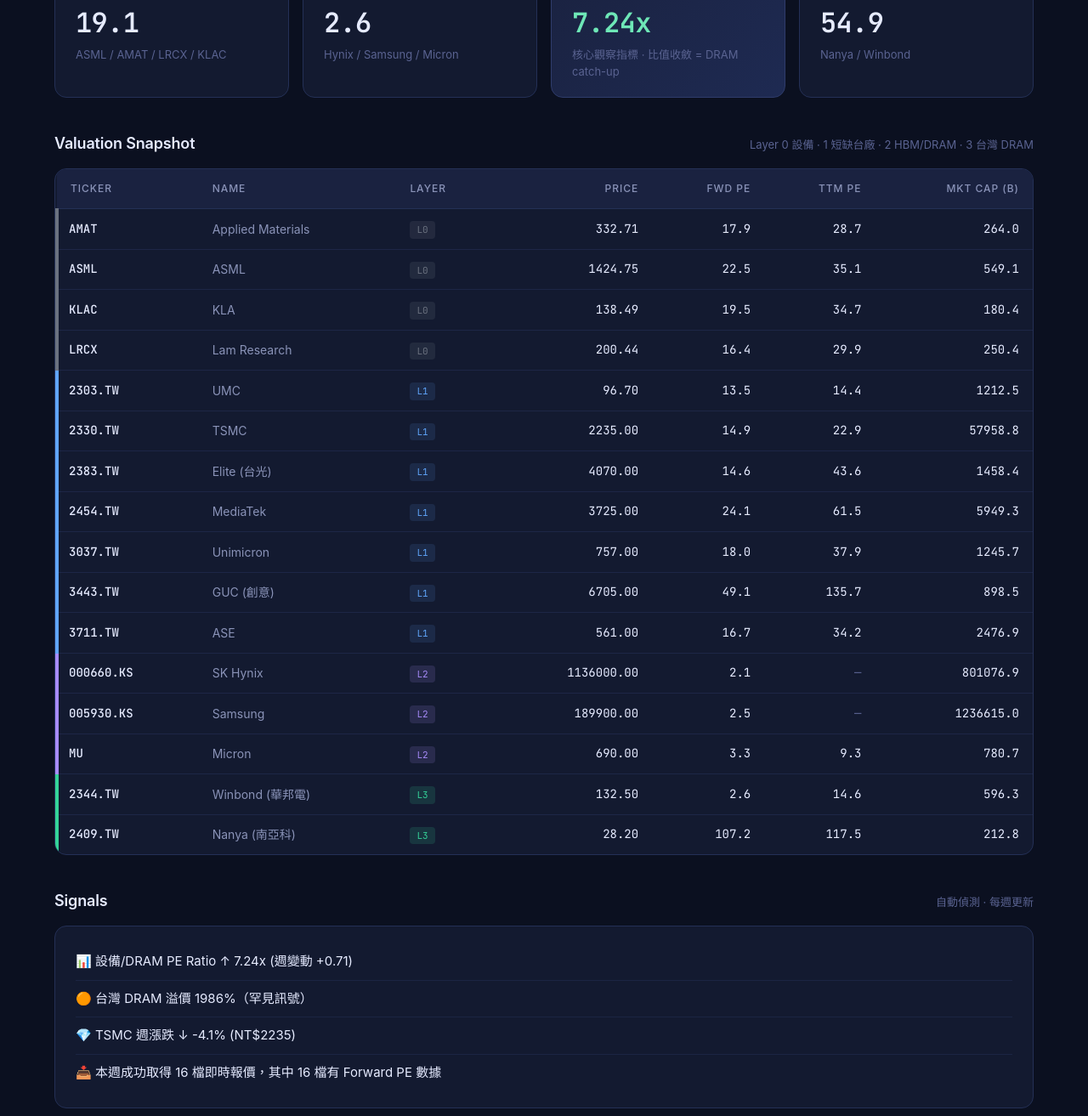
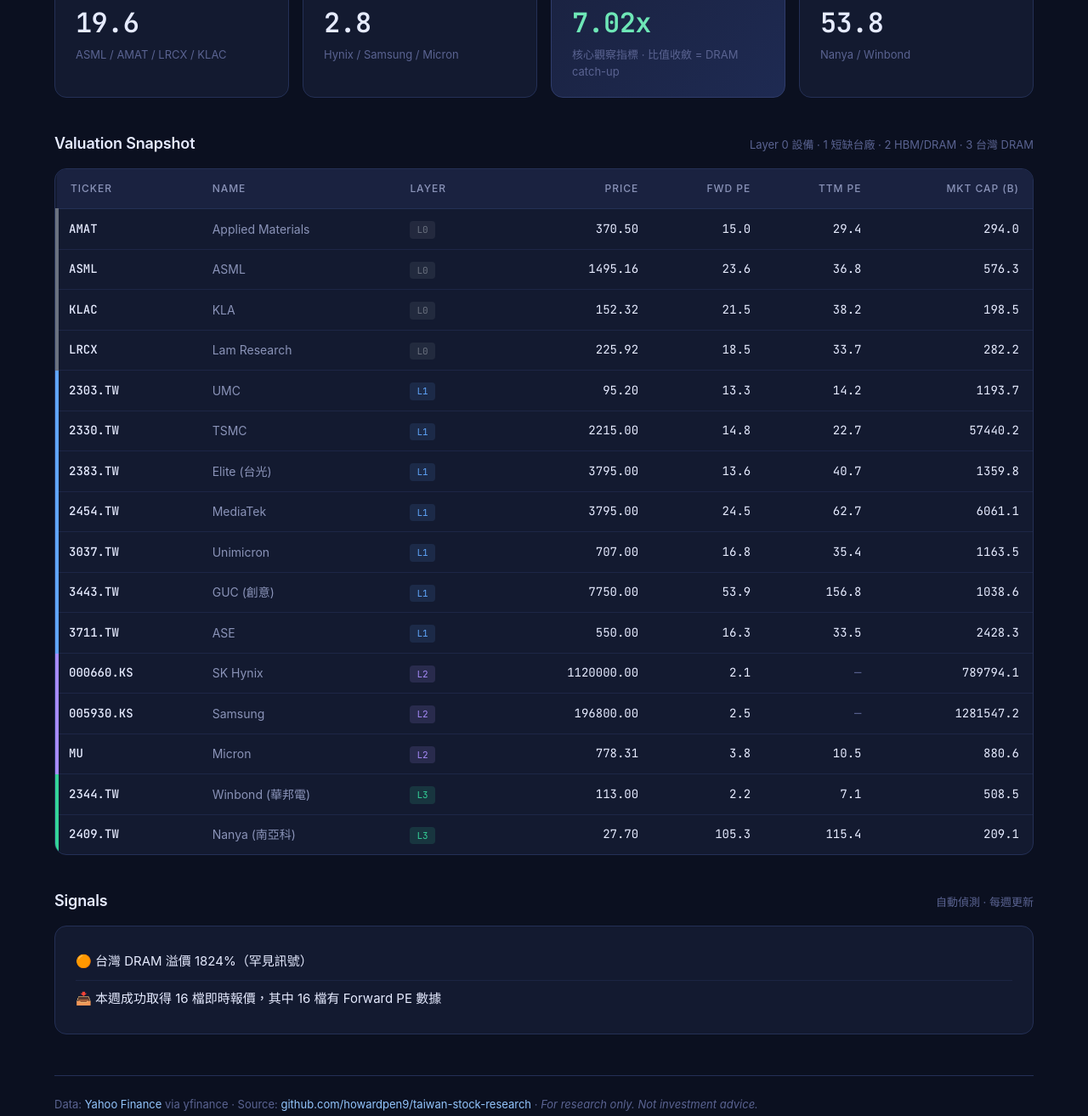
Before and after one commit to alphaline-ai/taiwan-stock-research, a plain HTML site: page docs/index.html in a window 1280 px wide. Shown: the part 225-1538 px from the top of the page at 85% size. Drawn offline with Linux system fonts and the light colour scheme.

Commit message:
chore: weekly update 2026-11-16

```diff
--- a/docs/index.html
+++ b/docs/index.html
@@ -3,7 +3,7 @@
 <head>
   <meta charset="UTF-8">
   <meta name="viewport" content="width=device-width, initial-scale=1.0">
-  <title>Taiwan Stock Research · 2026-11-09</title>
+  <title>Taiwan Stock Research · 2026-11-16</title>
   <link rel="preconnect" href="https://fonts.googleapis.com">
   <link rel="preconnect" href="https://fonts.gstatic.com" crossorigin>
   <link href="https://fonts.googleapis.com/css2?family=JetBrains+Mono:wght@400;500;600&display=swap" rel="stylesheet">
@@ -201,8 +201,8 @@
       <div class="eyebrow">Taiwan AI / Semi Research</div>
       <h1>Stock Research Dashboard</h1>
       <div class="meta">
-        Report: <span>2026-11-09</span> &nbsp;·&nbsp;
-        Data as of: <span>2026-11-09</span> &nbsp;·&nbsp;
+        Report: <span>2026-11-16</span> &nbsp;·&nbsp;
+        Data as of: <span>2026-11-16</span> &nbsp;·&nbsp;
         Tracking <span>16</span> tickers
       </div>
     </header>
@@ -211,22 +211,22 @@
     <div class="cards">
       <div class="card">
         <div class="label">設備平均 Fwd PE</div>
-        <div class="value">19.1</div>
+        <div class="value">19.6</div>
         <div class="hint">ASML / AMAT / LRCX / KLAC</div>
       </div>
       <div class="card">
         <div class="label">DRAM 大廠平均 Fwd PE</div>
-        <div class="value">2.6</div>
+        <div class="value">2.8</div>
         <div class="hint">Hynix / Samsung / Micron</div>
       </div>
       <div class="card featured">
         <div class="label">設備 ÷ DRAM PE Ratio</div>
-        <div class="value">7.24x</div>
+        <div class="value">7.02x</div>
         <div class="hint">核心觀察指標 · 比值收斂 = DRAM catch-up</div>
       </div>
       <div class="card">
         <div class="label">台灣 DRAM Fwd PE</div>
-        <div class="value">54.9</div>
+        <div class="value">53.8</div>
         <div class="hint">Nanya / Winbond</div>
       </div>
     </div>
@@ -255,160 +255,160 @@
             <td class="ticker">AMAT</td>
             <td class="name">Applied Materials</td>
             <td class="layer-cell"><span class="layer-tag">L0</span></td>
-            <td class="num">332.71</td>
-            <td class="num ">17.9</td>
-            <td class="num ">28.7</td>
-            <td class="num ">264.0</td>
+            <td class="num">370.50</td>
+            <td class="num ">15.0</td>
+            <td class="num ">29.4</td>
+            <td class="num ">294.0</td>
           </tr>
 
           <tr class="layer-0">
             <td class="ticker">ASML</td>
             <td class="name">ASML</td>
             <td class="layer-cell"><span class="layer-tag">L0</span></td>
-            <td class="num">1424.75</td>
-            <td class="num ">22.5</td>
-            <td class="num ">35.1</td>
-            <td class="num ">549.1</td>
+            <td class="num">1495.16</td>
+            <td class="num ">23.6</td>
+            <td class="num ">36.8</td>
+            <td class="num ">576.3</td>
           </tr>
 
           <tr class="layer-0">
             <td class="ticker">KLAC</td>
             <td class="name">KLA</td>
             <td class="layer-cell"><span class="layer-tag">L0</span></td>
-            <td class="num">138.49</td>
-            <td class="num ">19.5</td>
-            <td class="num ">34.7</td>
-            <td class="num ">180.4</td>
+            <td class="num">152.32</td>
+            <td class="num ">21.5</td>
+            <td class="num ">38.2</td>
+            <td class="num ">198.5</td>
           </tr>
 
           <tr class="layer-0">
             <td class="ticker">LRCX</td>
             <td class="name">Lam Research</td>
             <td class="layer-cell"><span class="layer-tag">L0</span></td>
-            <td class="num">200.44</td>
-            <td class="num ">16.4</td>
-            <td class="num ">29.9</td>
-            <td class="num ">250.4</td>
+            <td class="num">225.92</td>
+            <td class="num ">18.5</td>
+            <td class="num ">33.7</td>
+            <td class="num ">282.2</td>
           </tr>
 
           <tr class="layer-1">
             <td class="ticker">2303.TW</td>
             <td class="name">UMC</td>
             <td class="layer-cell"><span class="layer-tag">L1</span></td>
-            <td class="num">96.70</td>
-            <td class="num ">13.5</td>
-            <td class="num ">14.4</td>
-            <td class="num ">1212.5</td>
+            <td class="num">95.20</td>
+            <td class="num ">13.3</td>
+            <td class="num ">14.2</td>
+            <td class="num ">1193.7</td>
           </tr>
 
           <tr class="layer-1">
             <td class="ticker">2330.TW</td>
             <td class="name">TSMC</td>
             <td class="layer-cell"><span class="layer-tag">L1</span></td>
-            <td class="num">2235.00</td>
-            <td class="num ">14.9</td>
-            <td class="num ">22.9</td>
-            <td class="num ">57958.8</td>
+            <td class="num">2215.00</td>
+            <td class="num ">14.8</td>
+            <td class="num ">22.7</td>
+            <td class="num ">57440.2</td>
           </tr>
 
           <tr class="layer-1">
             <td class="ticker">2383.TW</td>
             <td class="name">Elite (台光)</td>
             <td class="layer-cell"><span class="layer-tag">L1</span></td>
-            <td class="num">4070.00</td>
-            <td class="num ">14.6</td>
-            <td class="num ">43.6</td>
-            <td class="num ">1458.4</td>
+            <td class="num">3795.00</td>
+            <td class="num ">13.6</td>
+            <td class="num ">40.7</td>
+            <td class="num ">1359.8</td>
           </tr>
 
           <tr class="layer-1">
             <td class="ticker">2454.TW</td>
             <td class="name">MediaTek</td>
             <td class="layer-cell"><span class="layer-tag">L1</span></td>
-            <td class="num">3725.00</td>
-            <td class="num ">24.1</td>
-            <td class="num ">61.5</td>
-            <td class="num ">5949.3</td>
+            <td class="num">3795.00</td>
+            <td class="num ">24.5</td>
+            <td class="num ">62.7</td>
+            <td class="num ">6061.1</td>
           </tr>
 
           <tr class="layer-1">
             <td class="ticker">3037.TW</td>
             <td class="name">Unimicron</td>
             <td class="layer-cell"><span class="layer-tag">L1</span></td>
-            <td class="num">757.00</td>
-            <td class="num ">18.0</td>
-            <td class="num ">37.9</td>
-            <td class="num ">1245.7</td>
+            <td class="num">707.00</td>
+            <td class="num ">16.8</td>
+            <td class="num ">35.4</td>
+            <td class="num ">1163.5</td>
           </tr>
 
           <tr class="layer-1">
             <td class="ticker">3443.TW</td>
             <td class="name">GUC (創意)</td>
             <td class="layer-cell"><span class="layer-tag">L1</span></td>
-            <td class="num">6705.00</td>
-            <td class="num ">49.1</td>
-            <td class="num ">135.7</td>
-            <td class="num ">898.5</td>
+            <td class="num">7750.00</td>
+            <td class="num ">53.9</td>
+            <td class="num ">156.8</td>
+            <td class="num ">1038.6</td>
           </tr>
 
           <tr class="layer-1">
             <td class="ticker">3711.TW</td>
             <td class="name">ASE</td>
             <td class="layer-cell"><span class="layer-tag">L1</span></td>
-            <td class="num">561.00</td>
-            <td class="num ">16.7</td>
-            <td class="num ">34.2</td>
-            <td class="num ">2476.9</td>
+            <td class="num">550.00</td>
+            <td class="num ">16.3</td>
+            <td class="num ">33.5</td>
+            <td class="num ">2428.3</td>
           </tr>
 
           <tr class="layer-2">
             <td class="ticker">000660.KS</td>
             <td class="name">SK Hynix</td>
             <td class="layer-cell"><span class="layer-tag">L2</span></td>
-            <td class="num">1136000.00</td>
+            <td class="num">1120000.00</td>
             <td class="num ">2.1</td>
             <td class="num muted">—</td>
-            <td class="num ">801076.9</td>
+            <td class="num ">789794.1</td>
           </tr>
 
           <tr class="layer-2">
             <td class="ticker">005930.KS</td>
             <td class="name">Samsung</td>
             <td class="layer-cell"><span class="layer-tag">L2</span></td>
-            <td class="num">189900.00</td>
+            <td class="num">196800.00</td>
             <td class="num ">2.5</td>
             <td class="num muted">—</td>
-            <td class="num ">1236615.0</td>
+            <td class="num ">1281547.2</td>
           </tr>
 
           <tr class="layer-2">
             <td class="ticker">MU</td>
             <td class="name">Micron</td>
             <td class="layer-cell"><span class="layer-tag">L2</span></td>
-            <td class="num">690.00</td>
-            <td class="num ">3.3</td>
-            <td class="num ">9.3</td>
-            <td class="num ">780.7</td>
+            <td class="num">778.31</td>
+            <td class="num ">3.8</td>
+            <td class="num ">10.5</td>
+            <td class="num ">880.6</td>
           </tr>
 
           <tr class="layer-3">
             <td class="ticker">2344.TW</td>
             <td class="name">Winbond (華邦電)</td>
             <td class="layer-cell"><span class="layer-tag">L3</span></td>
-            <td class="num">132.50</td>
-            <td class="num ">2.6</td>
-            <td class="num ">14.6</td>
-            <td class="num ">596.3</td>
+            <td class="num">113.00</td>
+            <td class="num ">2.2</td>
+            <td class="num ">7.1</td>
+            <td class="num ">508.5</td>
           </tr>
 
           <tr class="layer-3">
             <td class="ticker">2409.TW</td>
             <td class="name">Nanya (南亞科)</td>
             <td class="layer-cell"><span class="layer-tag">L3</span></td>
-            <td class="num">28.20</td>
-            <td class="num ">107.2</td>
-            <td class="num ">117.5</td>
-            <td class="num ">212.8</td>
+            <td class="num">27.70</td>
+            <td class="num ">105.3</td>
+            <td class="num ">115.4</td>
+            <td class="num ">209.1</td>
           </tr>
 
         </tbody>
@@ -423,7 +423,7 @@
     <div class="signals">
       <ul>
 
-          <li>📊 設備/DRAM PE Ratio ↑ 7.24x (週變動 +0.71)</li><li>🟠 台灣 DRAM 溢價 1986%（罕見訊號）</li><li>💎 TSMC 週漲跌 ↓ -4.1% (NT$2235)</li><li>📥 本週成功取得 16 檔即時報價，其中 16 檔有 Forward PE 數據</li>
+          <li>🟠 台灣 DRAM 溢價 1824%（罕見訊號）</li><li>📥 本週成功取得 16 檔即時報價，其中 16 檔有 Forward PE 數據</li>
 
       </ul>
     </div>
```
Also changed, not shown: docs/summary.json (+7 -9 lines), data/history.json.
